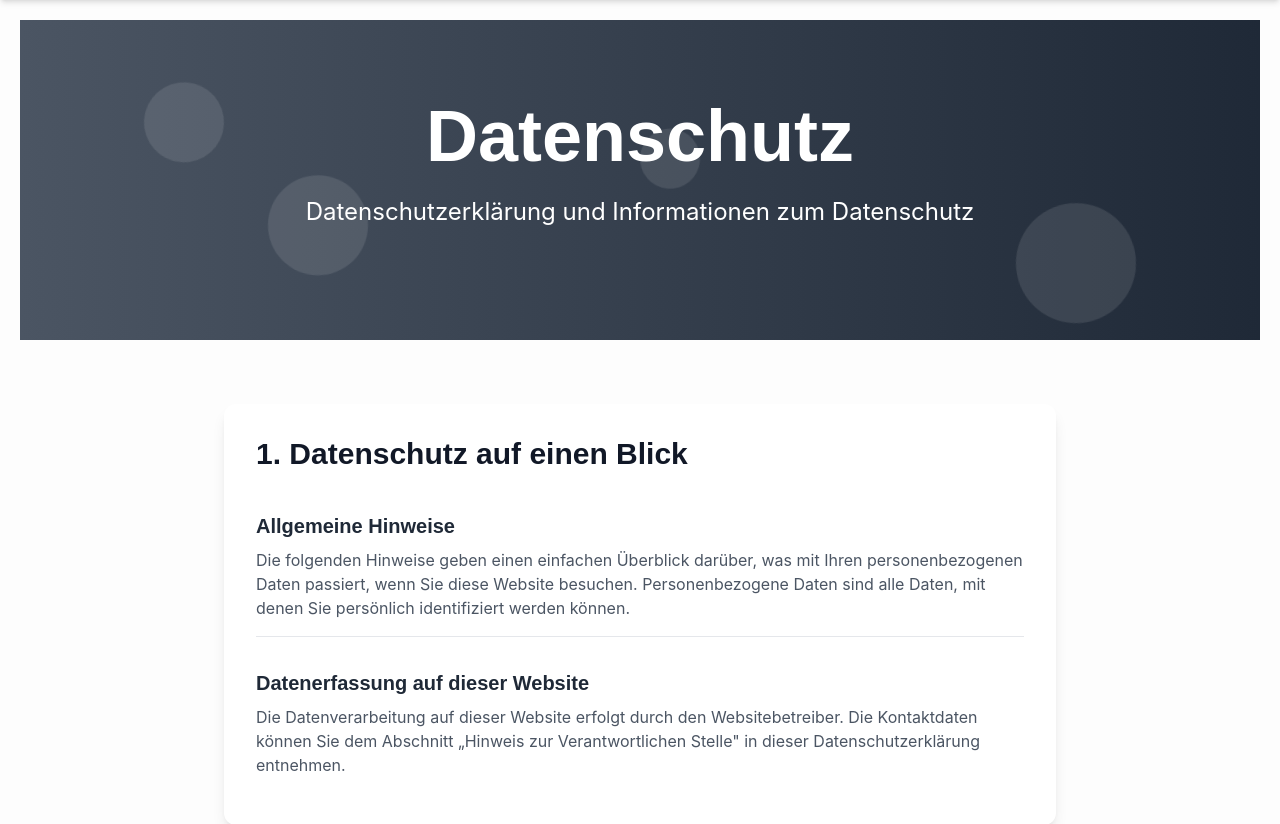
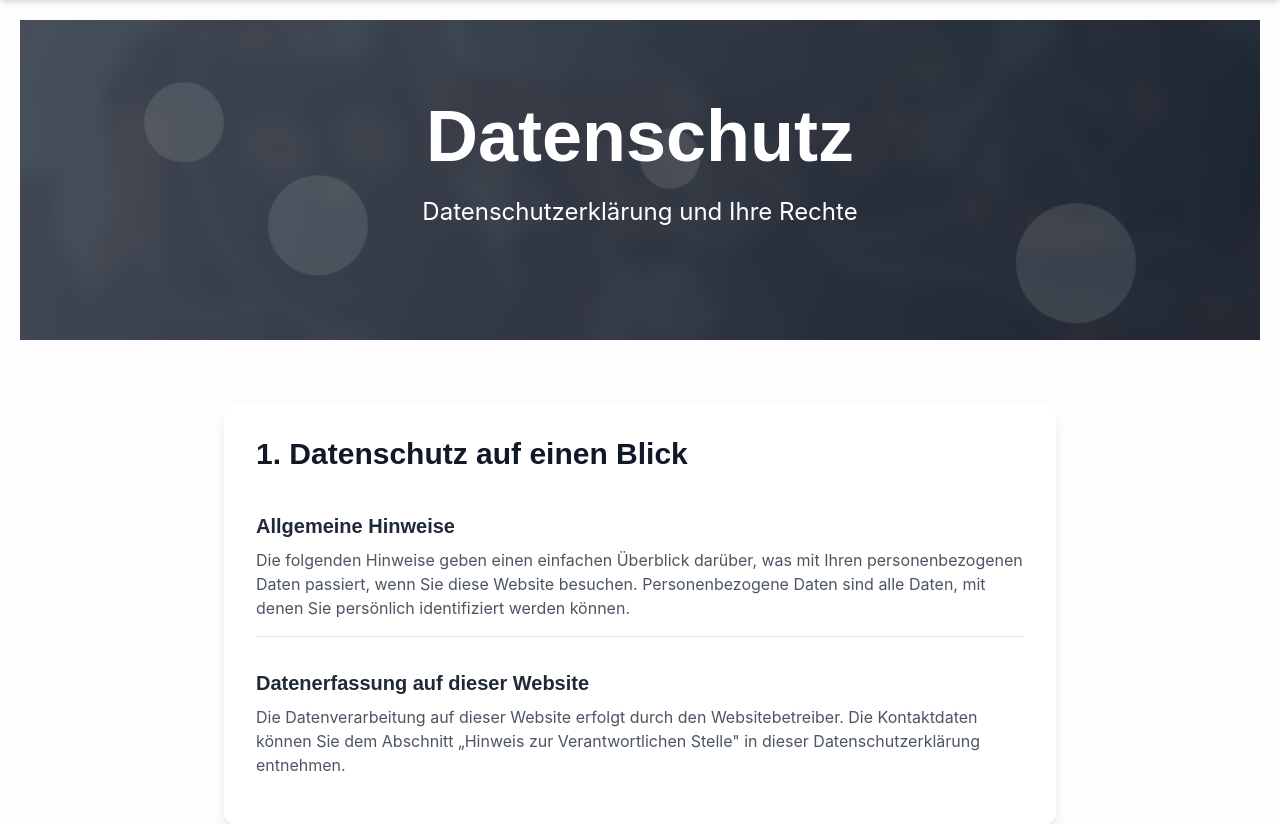
Before and after one commit to MitrofanovDm89/PlayAndJump, a Django app: page /datenschutz/ in a window 1280 px wide. Shown: the part 65-889 px from the top of the page. Run offline with Django 5.2, Linux system fonts and the light colour scheme; some libraries are stand-ins or nearby versions.

Commit message:
feat: добавить background slider с изображениями детей в hero секции страниц Impressum, Datenschutz и AGB

```diff
--- a/main/templates/main/datenschutz.html
+++ b/main/templates/main/datenschutz.html
@@ -6,6 +6,19 @@
 {% block content %}
 <!-- Hero Section with Motion Design -->
 <div class="bg-gradient-to-r from-gray-600 to-gray-800 text-white py-20 relative overflow-hidden datenschutz-page">
+  <!-- Background Image Slider -->
+  <div class="absolute inset-0">
+    <div class="hero-background-slider">
+      <div class="hero-bg-slide active" style="background-image: url('{% static 'main/img/hero-backgrounds/hero-bg-1.jpg' %}')"></div>
+      <div class="hero-bg-slide" style="background-image: url('{% static 'main/img/hero-backgrounds/hero-bg-2.jpg' %}')"></div>
+      <div class="hero-bg-slide" style="background-image: url('{% static 'main/img/hero-backgrounds/hero-bg-3.jpg' %}')"></div>
+      <div class="hero-bg-slide" style="background-image: url('{% static 'main/img/hero-backgrounds/hero-bg-4.jpg' %}')"></div>
+      <div class="hero-bg-slide" style="background-image: url('{% static 'main/img/hero-backgrounds/hero-bg-5.jpg' %}')"></div>
+    </div>
+    <!-- Overlay for better text readability -->
+    <div class="absolute inset-0 bg-gradient-to-r from-gray-600/80 to-gray-800/80"></div>
+  </div>
+
   <!-- Animated background elements -->
   <div class="absolute inset-0">
     <div class="floating-shapes">
@@ -19,7 +32,7 @@
   <div class="max-w-7xl mx-auto px-4 sm:px-6 lg:px-8 text-center relative z-10">
     <h1 class="text-5xl md:text-7xl font-bold mb-6 animate-fade-in-up">Datenschutz</h1>
     <p class="text-xl md:text-2xl mb-8 max-w-3xl mx-auto animate-fade-in-up-delay">
-      Datenschutzerklärung und Informationen zum Datenschutz
+      Datenschutzerklärung und Ihre Rechte
     </p>
   </div>
 </div>
@@ -306,6 +319,29 @@
 
 <!-- Custom CSS for Motion Design -->
 <style>
+  /* Background slider styles */
+  .hero-background-slider {
+    position: absolute;
+    inset: 0;
+    overflow: hidden;
+  }
+
+  .hero-bg-slide {
+    position: absolute;
+    inset: 0;
+    background-size: cover;
+    background-position: center;
+    background-repeat: no-repeat;
+    filter: blur(8px) brightness(0.3);
+    transform: scale(1.1);
+    opacity: 0;
+    transition: opacity 3s ease-in-out;
+  }
+
+  .hero-bg-slide.active {
+    opacity: 1;
+  }
+
   /* Floating shapes animation - SPECIFIC TO DATENSCHUTZ PAGE ONLY */
   .datenschutz-page .floating-shapes {
     position: absolute;
@@ -447,5 +483,27 @@
       });
     });
   });
+
+  // Background slider functionality
+  function initBackgroundSlider() {
+    const slides = document.querySelectorAll('.hero-bg-slide');
+    if (slides.length === 0) return;
+
+    let currentSlide = 0;
+
+    function nextSlide() {
+      slides[currentSlide].classList.remove('active');
+      currentSlide = (currentSlide + 1) % slides.length;
+      slides[currentSlide].classList.add('active');
+    }
+
+    // Change slide every 4 seconds
+    setInterval(nextSlide, 4000);
+  }
+
+  // Initialize background slider when DOM is loaded
+  document.addEventListener('DOMContentLoaded', () => {
+    initBackgroundSlider();
+  });
 </script>
 {% endblock %}
```
Also changed, not shown: main/templates/main/agb.html (+60 -2 lines), main/templates/main/impressum.html (+58 -0 lines).
